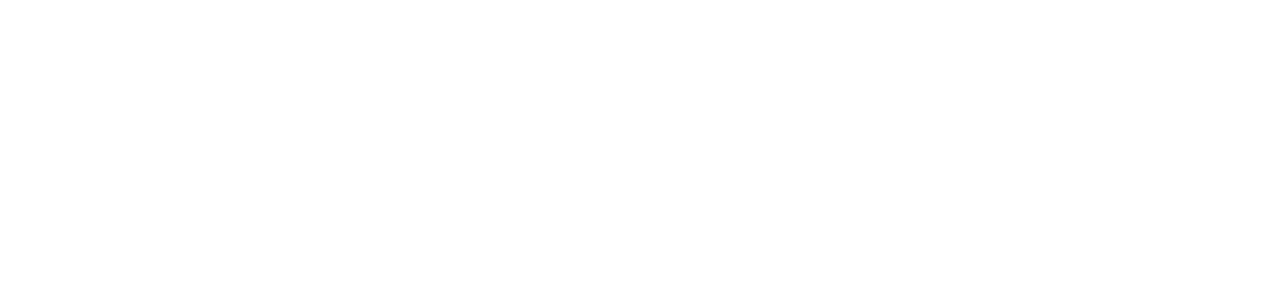
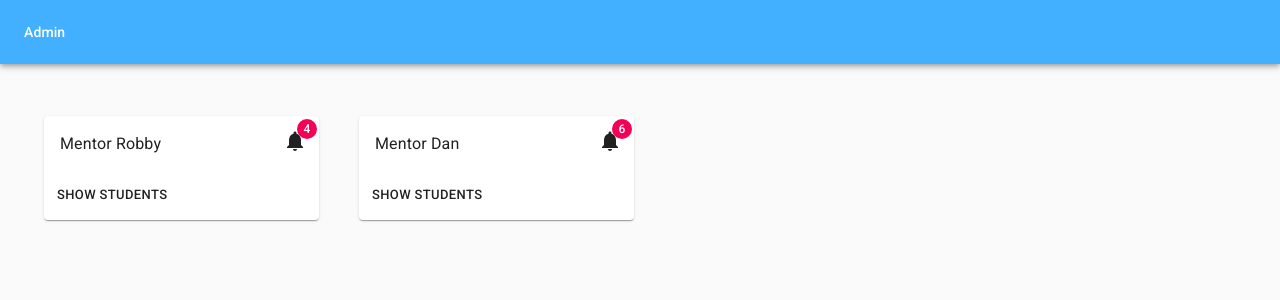
Before and after one commit to Handraiser-Project-Team-1/HandRaiser, a React (Create React App) app in the folder g1-handraiser/: page /admin in a window 1280 px wide. Shown: the top 300 px of the page. Built offline with nearby package versions, Linux system fonts and the light colour scheme.

Commit message:
superadmin ui

```diff
--- a/g1-handraiser/src/App.js
+++ b/g1-handraiser/src/App.js
@@ -3,6 +3,7 @@ import { BrowserRouter, Route, Switch } from "react-router-dom";
 import "./App.css";
 import Select from "./components/selectclass/Select";
 import Login from "./components/login/Login";
+import Admin from "./components/superadmin/admin"
 
 function App() {
   return (
@@ -19,6 +20,11 @@ function App() {
           render={props => <Login {...props} active="login" />}
           //component={Login}
         />
+        <Route
+          exact
+          path="/admin"
+          render={props => <Admin {...props} actove="admin"/>}
+        />
       </Switch>
     </BrowserRouter>
   );
--- /dev/null
+++ b/g1-handraiser/src/components/superadmin/actions/showStudents.js
@@ -0,0 +1,49 @@
+import React from 'react';
+import {
+    CssBaseline,
+    Container,
+    Button,
+    DialogTitle,
+    Dialog,
+    List,
+    ListItem,
+    ListItemText,
+} from '@material-ui/core';
+import CloseIcon from '@material-ui/icons/Close';
+
+
+export default function showStudents(props){
+    const {open, setOpen} = props;
+
+    const closeAdd = () => {
+        setOpen(false);
+    };
+    return(
+        <Dialog aria-labelledby="simple-dialog-title" open={open}>
+            <Container component="main" maxWidth="xs">
+                <CssBaseline />
+                <DialogTitle id="simple-dialog-title">
+                    Hand Raiser Class
+                    <Button color="primary" onClick={closeAdd}>
+                        <CloseIcon/>
+                    </Button>
+                </DialogTitle>
+                    <List>
+                        <ListItem>
+                            <ListItemText>Ifurung, Francisco</ListItemText>
+                        </ListItem>
+                        <ListItem>
+                            <ListItemText>Bandagosa, Joven</ListItemText>
+                        </ListItem>
+                    </List>
+                    <Button
+                        type="submit"
+                        fullWidth
+                        variant="contained"
+                        color="primary"
+                    >   Add
+                    </Button>
+            </Container>
+        </Dialog>
+    )
+}
--- /dev/null
+++ b/g1-handraiser/src/components/superadmin/admin.js
@@ -0,0 +1,110 @@
+import React, { useState } from 'react';
+import { makeStyles } from '@material-ui/core/styles';
+import CssBaseline from '@material-ui/core/CssBaseline';
+import AppBar from '@material-ui/core/AppBar';
+import Toolbar from '@material-ui/core/Toolbar';
+import Typography from '@material-ui/core/Typography';
+import Card from '@material-ui/core/Card';
+import CardActions from '@material-ui/core/CardActions';
+import CardContent from '@material-ui/core/CardContent';
+import Button from '@material-ui/core/Button';
+import { Container } from '@material-ui/core';
+import IconButton from '@material-ui/core/IconButton';
+import NotificationsIcon from '@material-ui/icons/Notifications';
+import ShowStudents from './actions/showStudents';
+import Badge from '@material-ui/core/Badge';
+
+const useStyles = makeStyles(theme => ({
+  root: {
+    display: 'flex',
+  },
+  toolbar: {
+    paddingRight: 24,
+    backgroundColor: '#42B0FF',
+  },
+
+  title: {
+    flexGrow: 1,
+    fontSize: 14,
+  },
+  content: {
+    flexGrow: 1,
+    height: '100vh',
+    position: 'absolute',
+    marginTop: '5%',
+  },
+  container: {
+    paddingTop: theme.spacing(4),
+    paddingBottom: theme.spacing(4),
+    display: 'flex',
+  },
+  card: {
+    minWidth: 275,
+    margin: '20px',
+  },
+  cardContent: {
+    display: 'flex'
+  },
+  bullet: {
+    display: 'inline-block',
+    margin: '0 2px',
+    transform: 'scale(0.8)',
+  },
+  pos: {
+    marginBottom: 12,
+  },
+}));
+
+export default function Dashboard() {
+  const classes = useStyles();
+  const [open, setOpen] = useState(false)
+
+  const show = () => {
+    setOpen(true)
+  }
+  return (
+    <React.Fragment>
+    <div className={classes.root}>
+      <CssBaseline />
+      <AppBar position="absolute">
+        <Toolbar className={classes.toolbar}>
+          <Typography component="h1" variant="h6" color="inherit" noWrap className={classes.title}>
+            Admin
+          </Typography>
+        </Toolbar>
+      </AppBar>
+      <main className={classes.content}>
+        <Container maxWidth="lg" className={classes.container}>
+          <Card className={classes.card}>
+            <CardContent className={classes.cardContent}>
+              <Typography>Mentor Robby</Typography>
+            </CardContent>
+            <IconButton color="inherit" style={{float: 'right', bottom: '55px'}}>
+              <Badge badgeContent={4} color="secondary">
+                <NotificationsIcon />
+              </Badge>
+            </IconButton>
+            <CardActions>
+              <Button onClick={show} size="small">Show Students</Button>
+            </CardActions>
+          </Card>
+          <Card className={classes.card}>
+            <CardContent className={classes.cardContent}>
+              <Typography>Mentor Dan</Typography>
+            </CardContent>
+            <IconButton color="inherit" style={{float: 'right', bottom: '55px'}}>
+              <Badge badgeContent={6} color="secondary">
+                <NotificationsIcon />
+              </Badge>
+            </IconButton>
+            <CardActions>
+              <Button size="small">Show Students</Button>
+            </CardActions>
+          </Card>
+          <ShowStudents open={open} setOpen={setOpen}/>
+        </Container>
+      </main>
+    </div>
+    </React.Fragment>
+  );
+}
```
Also changed, not shown: 1 other file (tests, documents, lock files or other folders).
